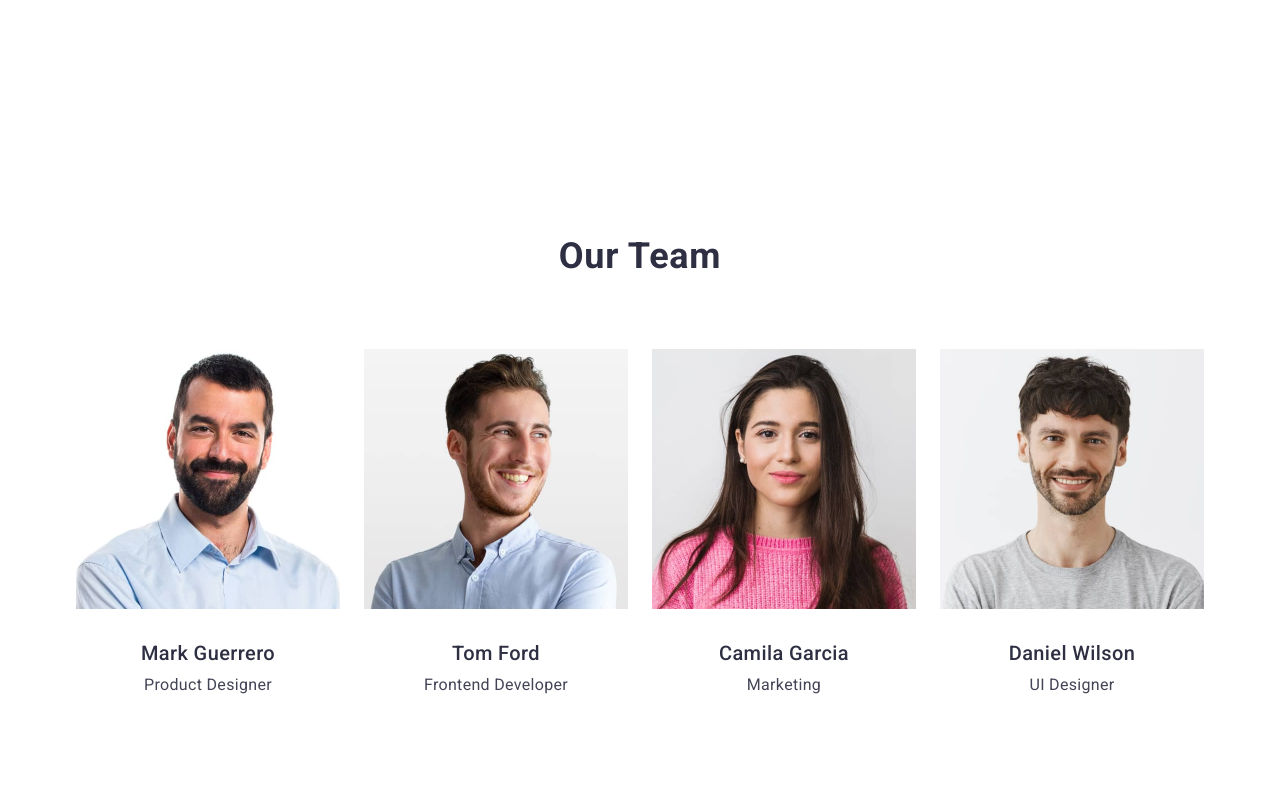
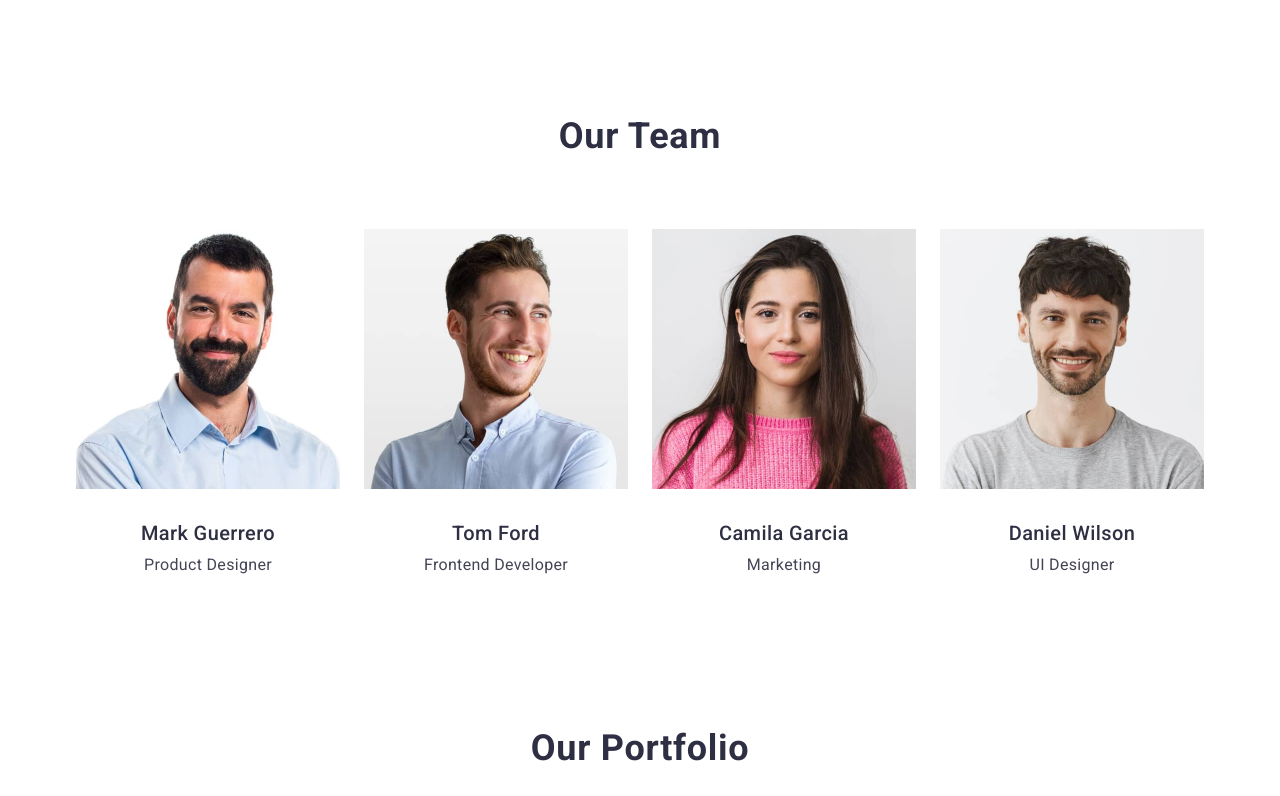
Before and after one commit to galina-mykolaychuk/goit-markup-hw-03, a plain HTML site: page index.html in a window 1280 px wide. Shown: the part 924-1720 px from the top of the page. Drawn offline with nearby package versions, Linux system fonts and the light colour scheme.

Commit message:
Update index.html - add section-our-team

```diff
--- a/index.html
+++ b/index.html
@@ -108,7 +108,7 @@
       </section>
 
       <!-- Section 2 -->
-      <section class="section">
+      <section class="section-our-team">
         <div class="container">
           <h2 class="title">Our Team</h2>
           <ul class="cards-list">
```
